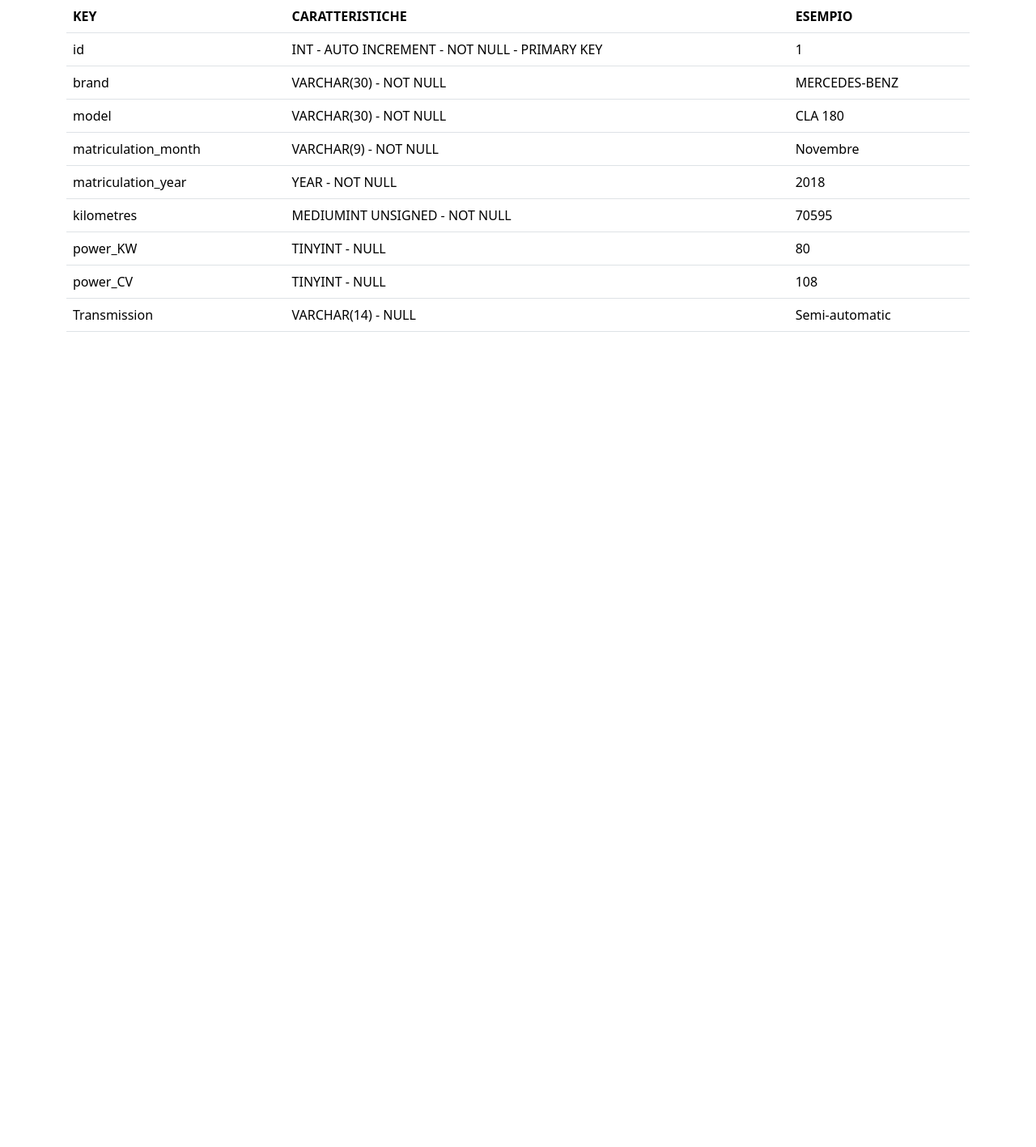
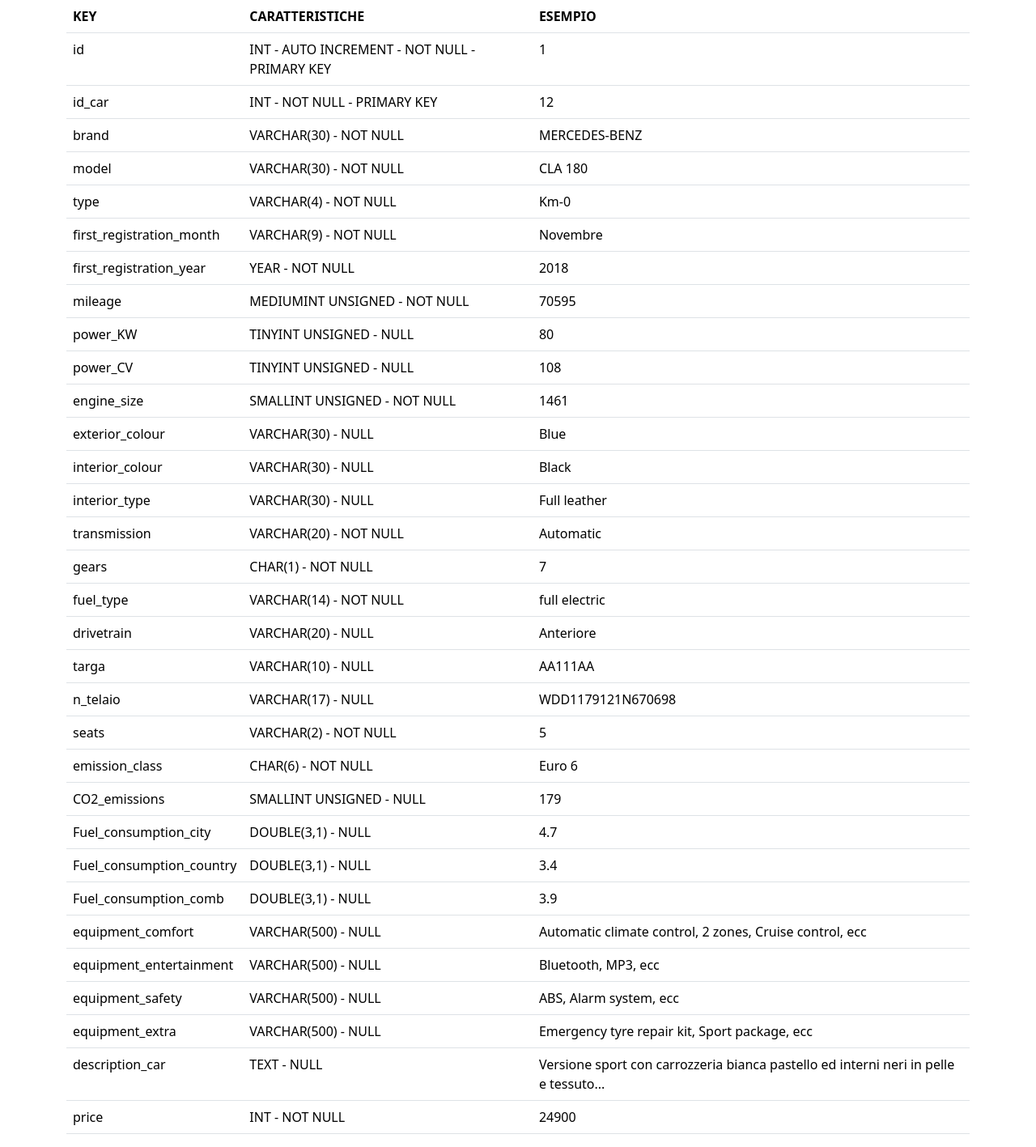
Before and after one commit to MassimoAzzini/db-first, a PHP site: page / in a window 1280 px wide. Shown: the whole page at 81% size. Before the commit the page ends 410 px from the top, so only its background shows below. Run offline with PHP 8.4, Linux system fonts and the light colour scheme.

Commit message:
[add] info-car

```diff
--- a/Model/Car.php
+++ b/Model/CarInfo.php
@@ -1,5 +1,5 @@
 <?php
-class Car{
+class CarInfo{
   public $key;
   public $characteristics_key;
   public $exemple;
--- a/db/db.php
+++ b/db/db.php
@@ -1,15 +1,48 @@
 <?php
 
-$cars = [
-  new Car('id', ['INT', 'AUTO INCREMENT', 'NOT NULL', 'PRIMARY KEY'], 1),
-  new Car('brand', ['VARCHAR(30)', 'NOT NULL'], 'MERCEDES-BENZ'),
-  new Car('model', ['VARCHAR(30)', 'NOT NULL'], 'CLA 180'),
-  new Car('matriculation_month', ['VARCHAR(9)', 'NOT NULL'], 'Novembre'),
-  new Car('matriculation_year', ['YEAR', 'NOT NULL'], 2018),
-  new Car('kilometres', ['MEDIUMINT UNSIGNED', 'NOT NULL'], 70595),
-  new Car('power_KW', ['TINYINT', 'NULL'], 80),
-  new Car('power_CV', ['TINYINT', 'NULL'], 108),
-  new Car('Transmission', ['VARCHAR(14)', 'NULL'], 'Semi-automatic')
+$car_info = [
+  new CarInfo('id', ['INT', 'AUTO INCREMENT', 'NOT NULL', 'PRIMARY KEY'], 1),
+  new CarInfo('id_car', ['INT', 'NOT NULL', 'PRIMARY KEY'], 12),
+  new CarInfo('brand', ['VARCHAR(30)', 'NOT NULL'], 'MERCEDES-BENZ'),
+  new CarInfo('model', ['VARCHAR(30)', 'NOT NULL'], 'CLA 180'),
+  new CarInfo('type', ['VARCHAR(4)', 'NOT NULL'], 'Km-0'),
+  new CarInfo('first_registration_month', ['VARCHAR(9)', 'NOT NULL'], 'Novembre'),
+  new CarInfo('first_registration_year', ['YEAR', 'NOT NULL'], 2018),
+  new CarInfo('mileage', ['MEDIUMINT UNSIGNED', 'NOT NULL'], 70595),
+  new CarInfo('power_KW', ['TINYINT UNSIGNED', 'NULL'], 80),
+  new CarInfo('power_CV', ['TINYINT UNSIGNED', 'NULL'], 108),
+  new CarInfo('engine_size', ['SMALLINT UNSIGNED', 'NOT NULL'], 1461),
+  new CarInfo('exterior_colour', ['VARCHAR(30)', 'NULL'], 'Blue'),
+  new CarInfo('interior_colour', ['VARCHAR(30)', 'NULL'], 'Black'),
+  new CarInfo('interior_type', ['VARCHAR(30)', 'NULL'], 'Full leather'),
+
+  // invece del varchar devo mettere qualcosa che mi fa scegliere tra 3 valori?
+  new CarInfo('transmission', ['VARCHAR(20)', 'NOT NULL'], 'Automatic'),
+  new CarInfo('gears', ['CHAR(1)', 'NOT NULL'], '7'),
+
+  // invece del varchar devo mettere qualcosa che mi fa scegliere tra 6 valori?
+  new CarInfo('fuel_type', ['VARCHAR(14)', 'NOT NULL'], 'full electric'),
+
+  new CarInfo('drivetrain', ['VARCHAR(20)', 'NULL'], 'Anteriore'),
+  new CarInfo('targa', ['VARCHAR(10)', 'NULL'], 'AA111AA'),
+  new CarInfo('n_telaio', ['VARCHAR(17)', 'NULL'], 'WDD1179121N670698'),
+  new CarInfo('seats', ['VARCHAR(2)', 'NOT NULL'], 5),
+  new CarInfo('emission_class', ['CHAR(6)', 'NOT NULL'], 'Euro 6'),
+  new CarInfo('CO2_emissions', ['SMALLINT UNSIGNED', 'NULL'], '179'),
+  new CarInfo('Fuel_consumption_city', ['DOUBLE(3,1)', 'NULL'], 4.7),
+  new CarInfo('Fuel_consumption_country', ['DOUBLE(3,1)', 'NULL'], 3.4),
+  new CarInfo('Fuel_consumption_comb', ['DOUBLE(3,1)', 'NULL'], 3.9),
+
+  new CarInfo('equipment_comfort', ['VARCHAR(500)', 'NULL'], 'Automatic climate control, 2 zones, Cruise control, ecc'),
+  new CarInfo('equipment_entertainment', ['VARCHAR(500)', 'NULL'], 'Bluetooth, MP3, ecc'),
+  new CarInfo('equipment_safety', ['VARCHAR(500)', 'NULL'], 'ABS, Alarm system, ecc'),
+  new CarInfo('equipment_extra', ['VARCHAR(500)', 'NULL'], 'Emergency tyre repair kit, Sport package, ecc'),
+  new CarInfo('description_car', ['TEXT', 'NULL'], 'Versione sport con carrozzeria bianca pastello ed interni neri in pelle e tessuto...'),
+
+
+  new CarInfo('price', ['INT', 'NOT NULL'], 24900),
+
+
 ]
 
 ?>
--- a/index.php
+++ b/index.php
@@ -1,6 +1,6 @@
 <?php
 
-require_once __DIR__ . '/Model/Car.php';
+require_once __DIR__ . '/Model/CarInfo.php';
 require_once __DIR__ . '/db/db.php';
 
 ?>
@@ -28,11 +28,11 @@ require_once __DIR__ . '/db/db.php';
         </tr>
       </thead>
       <tbody>
-        <?php foreach($cars as $car): ?>
+        <?php foreach($car_info as $info): ?>
           <tr>
-            <td><?php echo $car->key ?></td>
-            <td><?php echo implode(' - ', $car->characteristics_key) ?></td>
-            <td><?php echo $car->exemple ?></td>
+            <td><?php echo $info->key ?></td>
+            <td><?php echo implode(' - ', $info->characteristics_key) ?></td>
+            <td><?php echo $info->exemple ?></td>
           </tr>
           <?php endforeach; ?>
       </tbody>
```
